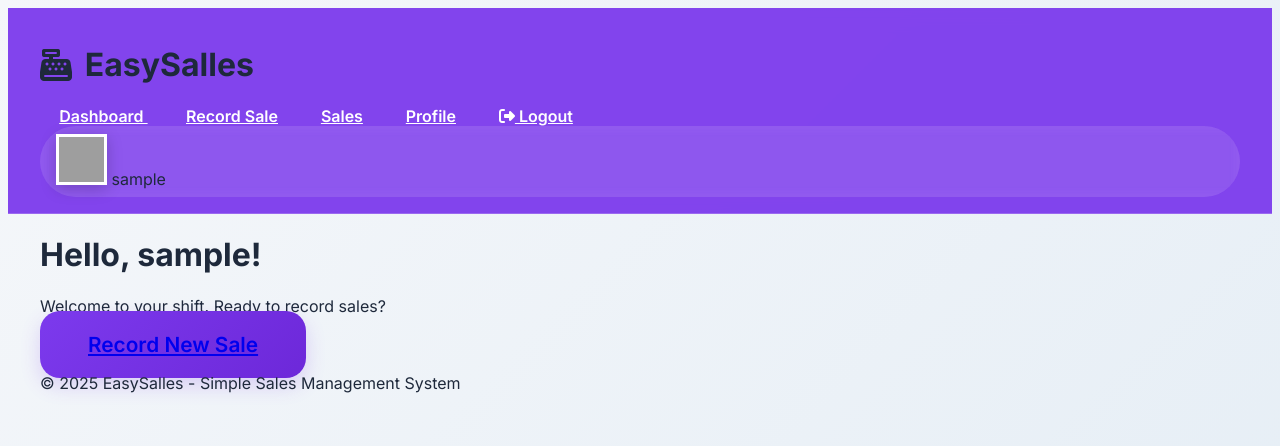
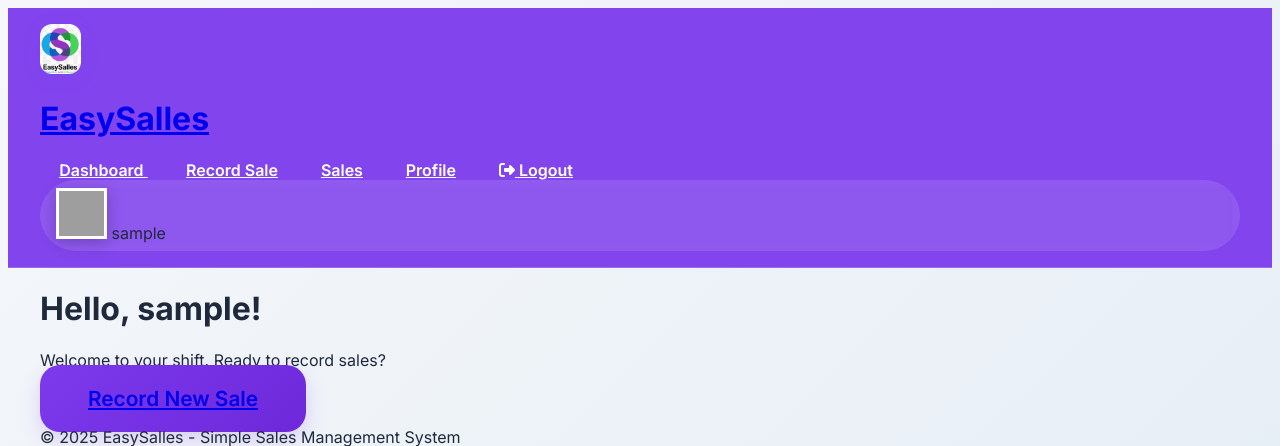
Before and after one commit to chidimaUgwu/EasySalles, a PHP site: page /staff-dashboard.php in a window 1280 px wide. Shown: the top 446 px of the page. Run offline with PHP 8.4, Linux system fonts and the light colour scheme; the visitor is signed in with stand-in values (Sample User, id 1); grey boxes are pictures that could not be loaded.

Commit message:
Update header.php

```diff
--- a/includes/header.php
+++ b/includes/header.php
@@ -24,7 +24,11 @@ if (session_status() === PHP_SESSION_NONE) {
     <header class="header">
         <div class="container header-content">
             <div class="logo">
-                <h1><i class="fas fa-cash-register"></i> EasySalles</h1>
+                <a href="<?php echo isset($_SESSION['user_id']) ? ($_SESSION['role'] == 1 ? 'admin/dashboard.php' : 'staff-dashboard.php') : 'index.php'; ?>">
+                    <img src="assets/images/easysallesLogo.png" alt="EasySalles Logo" class="logo-img">
+                    <!-- fallback if logo not loaded -->
+                    <h1>EasySalles</h1>
+                </a>
             </div>
             <?php if (isset($_SESSION['user_id'])): ?>
             <nav class="nav">
```
